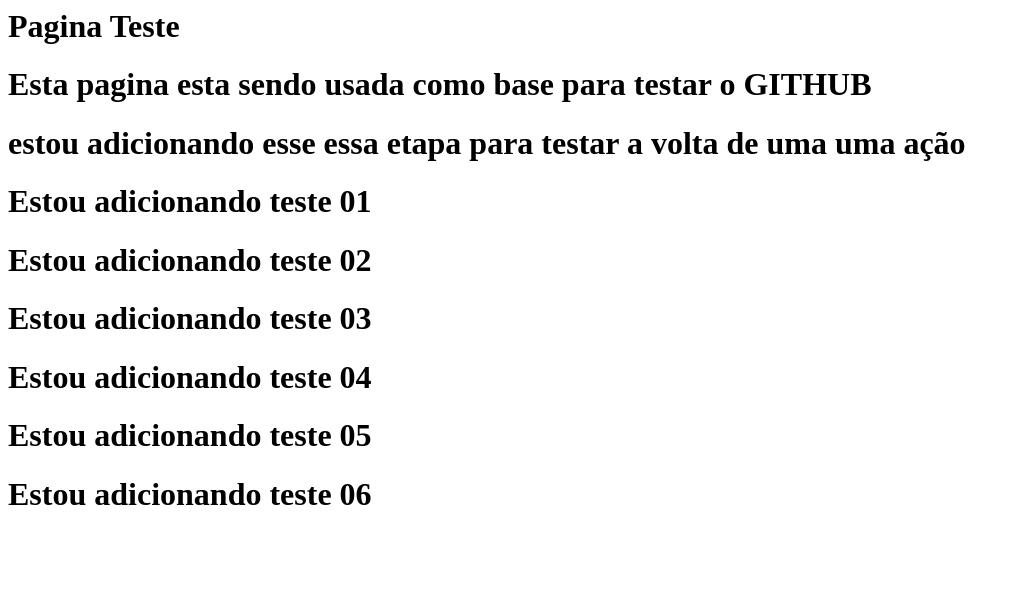
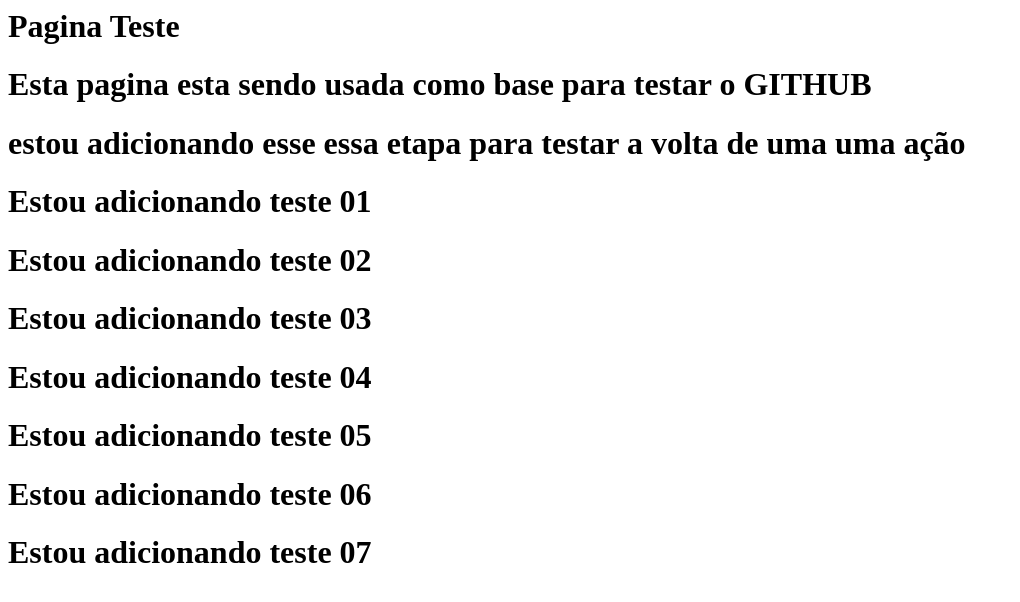
Before and after one commit to cesarrrs/cesarrs-cs-github, a plain HTML site: page index.html in a window 1280 px wide. Shown: the whole page, without its empty margins (0-1020 px from the left). Drawn offline with Linux system fonts and the light colour scheme.

Commit message:
alterado index.html  adicionando teste 07

```diff
--- a/index.html
+++ b/index.html
@@ -24,6 +24,7 @@
 
 <h1>Estou adicionando teste 06 </h1>
 
+<h1>Estou adicionando teste 07 </h1>
 
 
 </body>
```
